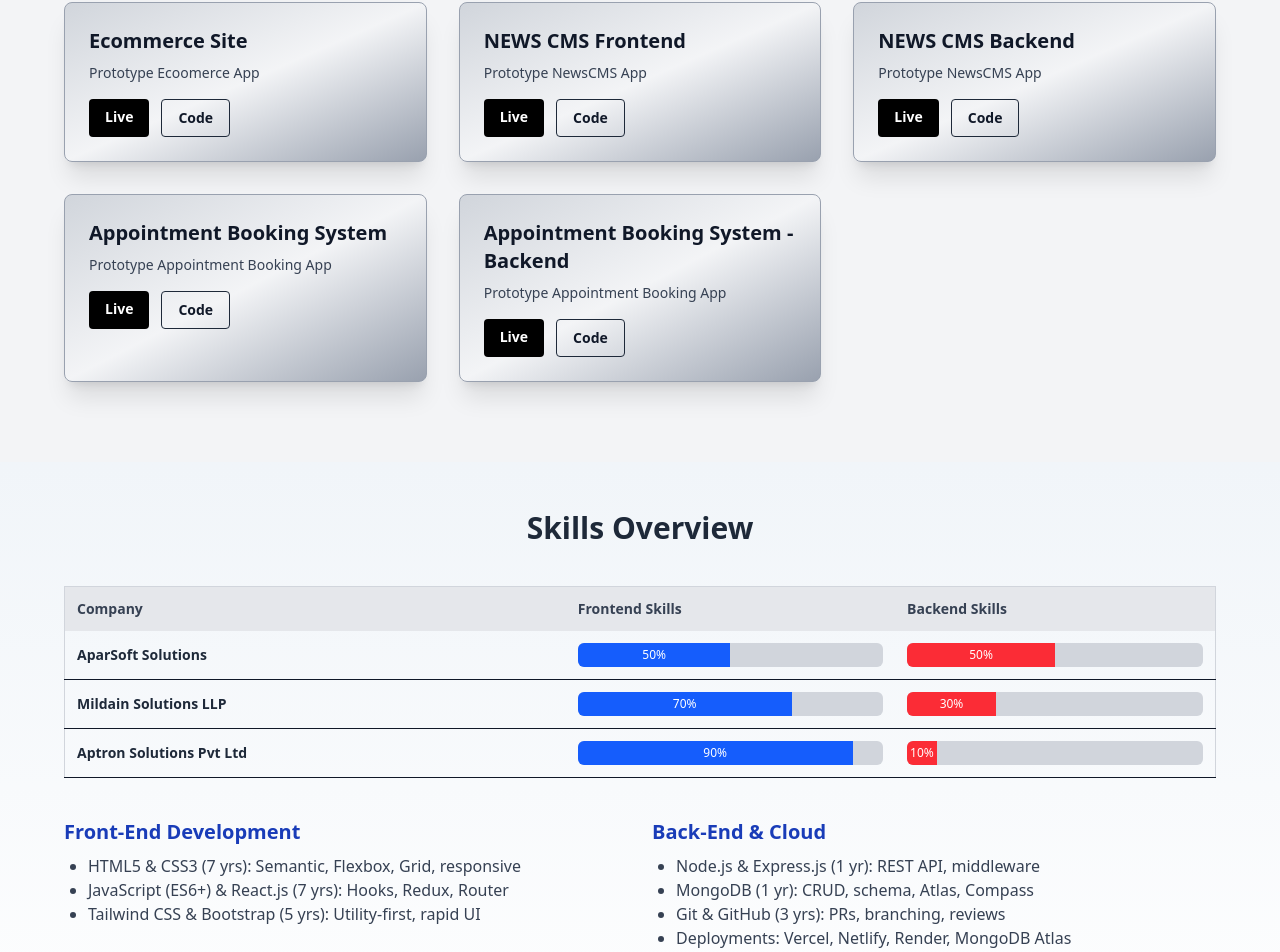
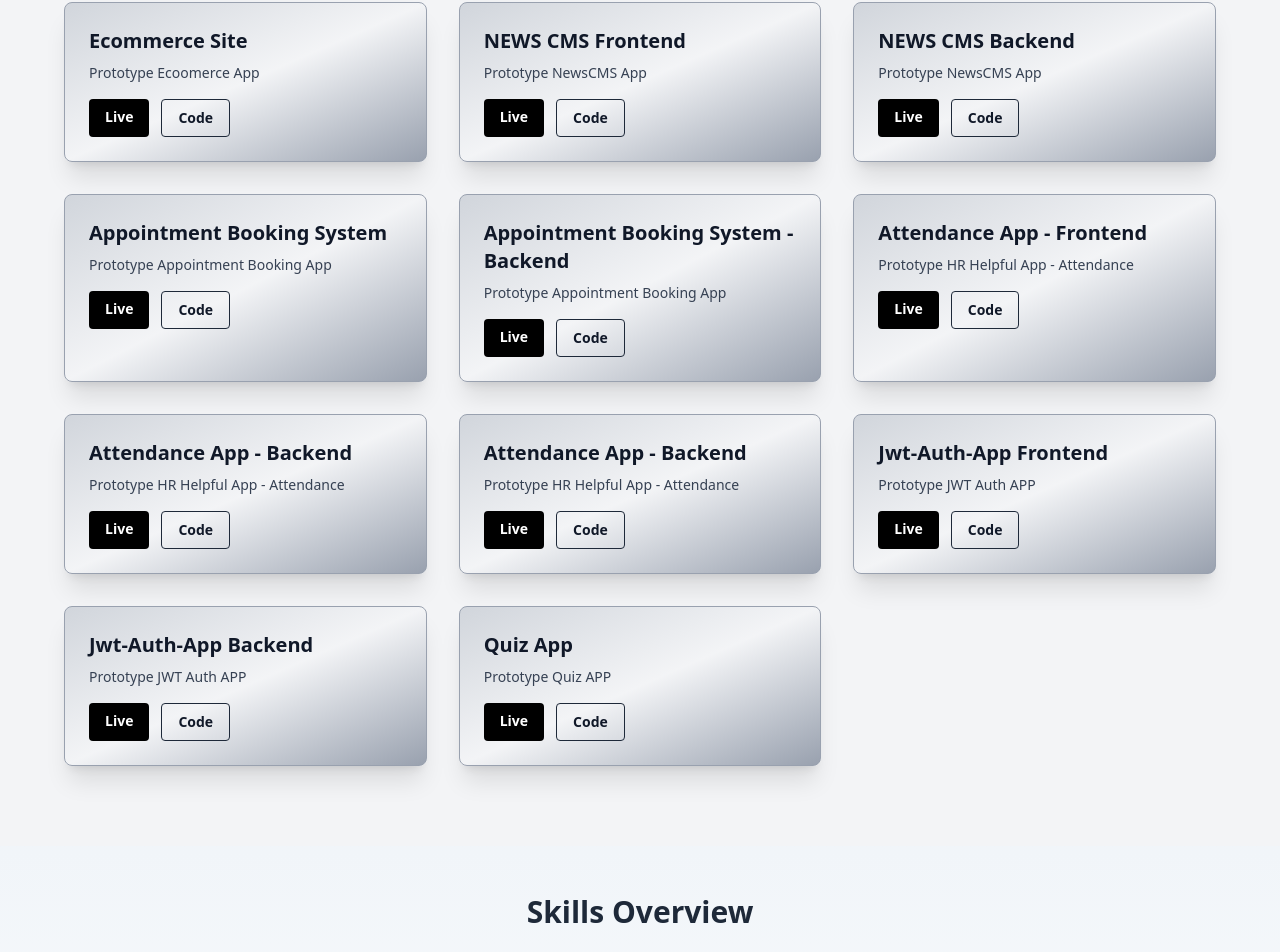
Before and after one commit to sbbhaskar/Portfolio-Bhaskar, a React (Vite) app: page / in a window 1280 px wide. Shown: the part 1838-2790 px from the top of the page. Built offline with nearby package versions, Linux system fonts and the light colour scheme.

Commit message:
Update Projects.jsx

```diff
--- a/src/components/Projects.jsx
+++ b/src/components/Projects.jsx
@@ -115,11 +115,53 @@ const projects = [
     code: "https://github.com/sbbhaskar/Appointment-Booking-App-Frontend",
   },
   {
-      id: 17,
+    id: 17,
     title: "Appointment Booking System - Backend",
     desc: "Prototype Appointment Booking App",
     live: "https://github.com/sbbhaskar?tab=repositories",
     code: "https://github.com/sbbhaskar/Appointment-Booking-App-Backend",
+  },
+    {
+    id: 18,
+    title: "Attendance App - Frontend",
+    desc: "Prototype HR Helpful App - Attendance",
+    live: "https://github.com/sbbhaskar?tab=repositories",
+    code: "https://github.com/sbbhaskar/Attendance-App-Front",
+  },
+  {
+    id: 19,
+    title: "Attendance App - Backend",
+    desc: "Prototype HR Helpful App - Attendance",
+    live: "https://github.com/sbbhaskar?tab=repositories",
+    code: "https://github.com/sbbhaskar/Attendance-App-Back",
+  },
+  {
+    id: 20,
+    title: "Attendance App - Backend",
+    desc: "Prototype HR Helpful App - Attendance",
+    live: "https://github.com/sbbhaskar?tab=repositories",
+    code: "https://github.com/sbbhaskar/Attendance-App-Back",
+  },
+  {
+    id: 21,
+    title: "Jwt-Auth-App Frontend",
+    desc: "Prototype JWT Auth APP",
+    live: "https://github.com/sbbhaskar?tab=repositories",
+    code: "https://github.com/sbbhaskar/jwt-auth-app-frontend",
+  },
+  {
+    id: 22,
+    title: "Jwt-Auth-App Backend",
+    desc: "Prototype JWT Auth APP",
+    live: "https://github.com/sbbhaskar?tab=repositories",
+    code: "https://github.com/sbbhaskar/jwt-auth-app-backend",
+  },
+  {
+    id: 23,
+    title: "Quiz App",
+    desc: "Prototype Quiz APP",
+    live: "https://github.com/sbbhaskar?tab=repositories",
+    code: "https://github.com/sbbhaskar/Quiz-App",
   },
 ];
 
```
